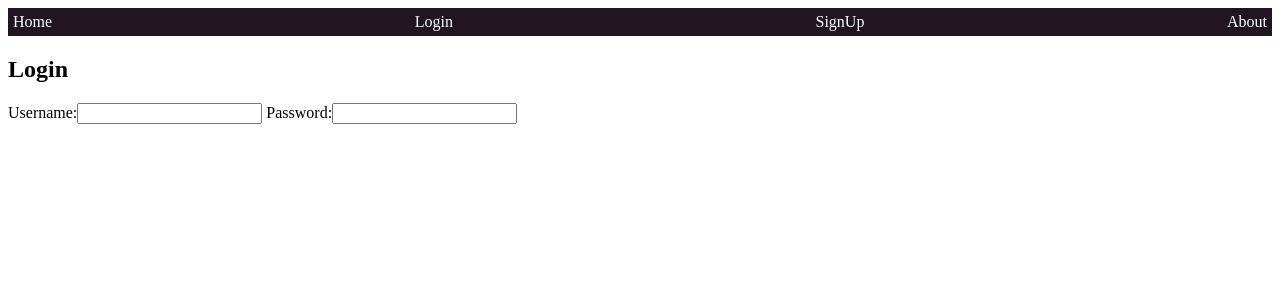
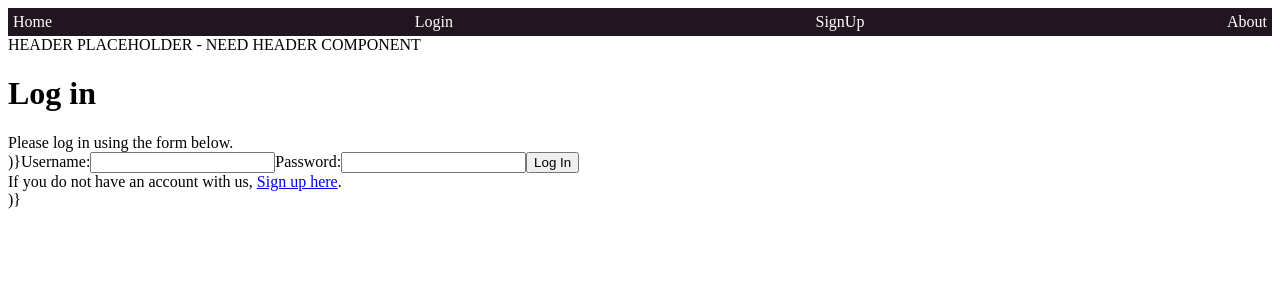
Before and after one commit to spotify-suggestor-4/front-end, a React (Create React App) app in the folder spotify-suggestor-4-react-1/: page /login in a window 1280 px wide. Shown: the top 300 px of the page. Built offline with nearby package versions, Linux system fonts and the light colour scheme.

Commit message:
Login form started

```diff
--- a/spotify-suggestor-4-react-1/public/index.html
+++ b/spotify-suggestor-4-react-1/public/index.html
@@ -10,6 +10,10 @@
       content="Web site created using create-react-app"
     />
     <link rel="apple-touch-icon" href="%PUBLIC_URL%/logo192.png" />
+    <link
+      href="https://fonts.googleapis.com/css2?family=Roboto:ital,wght@0,400;0,500;0,700;1,400;1,500;1,700&display=swap"
+      rel="stylesheet"
+    />
     <!--
       manifest.json provides metadata used when your web app is installed on a
       user's mobile device or desktop. See https://developers.google.com/web/fundamentals/web-app-manifest/
--- a/spotify-suggestor-4-react-1/src/components/Login.js
+++ b/spotify-suggestor-4-react-1/src/components/Login.js
@@ -1,17 +1,72 @@
-import React from 'react';
+import React, { useState, useEffect } from "react";
+import { Link } from "react-router-dom";
 
-const Login = () => {
-    return (
-        <form>
-            <h2>Login</h2>
-            <label> Username:
-                <input />
-            </label>
-            <label> Password:
-                <input />
-            </label>
+const Login = (props) => {
+  //set user
+  const [user, setUser] = useState({ username: "", password: "" });
+
+  //handle change
+  const handleChange = (event) => {
+    setUser({ ...user, [event.target.name]: event.target.value });
+  };
+
+  //login submit
+  const handleLoginSubmit = (event) => {
+    //prevent default browser actions
+    event.preventDefault();
+    //user status and push to new
+    props.login(user, (status) =>
+      status
+        ? props.history.push(props.location.state?.url || "/")
+        : props.history.push("/login")
+    );
+  };
+
+  useEffect(() => {
+    if (localStorage.getItem("token")) props.history.push("/");
+    return () => props.clearErrorMessages();
+  }, []);
+  console.log({ isLoading: props.isLoading });
+
+  return (
+    <div className='login-page-container'>
+      <header>HEADER PLACEHOLDER - NEED HEADER COMPONENT</header>
+      <div className='login-form-container'>
+        <form className='login-form' onSubmit={handleLoginSubmit}>
+          <span>
+            <h1>Log in</h1>
+          </span>
+          <div>Please log in using the form below.</div>
+          )}
+          <label>Username:</label>
+          <input
+            type='text'
+            name='username'
+            id='name'
+            onChange={(event) => handleChange(event)}
+            value={user.userName}
+          />
+          <label>Password:</label>
+          <input
+            type='password'
+            name='password'
+            id='password'
+            onChange={(event) => handleChange(event)}
+            value={user.password}
+          />
+          <button>Log In</button>
+          <div className='register_link'>
+            If you do not have an account with us,{" "}
+            <Link to='/signup'>Sign up here</Link>.
+          </div>
+          )}
         </form>
-    )
-}
+        {/* //CLOSE FORM */}
+      </div>
+      {/* //CLOSE LOGIN CONTAINER */}
+    </div>
+    //CLOSE LOGIN PAGE
+  );
+};
 
 export default Login;
```
